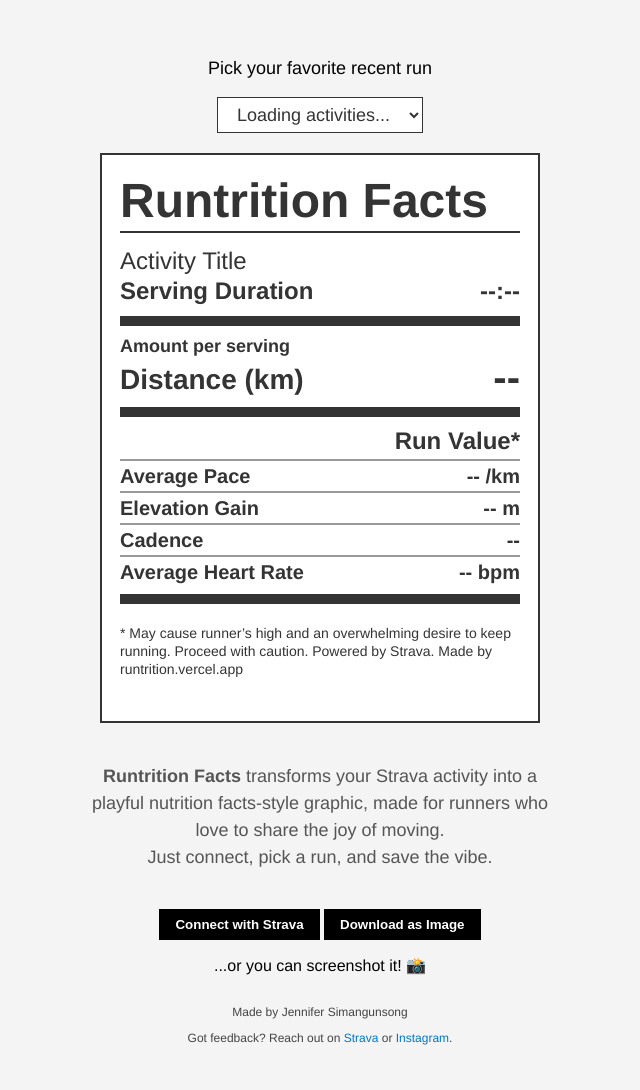
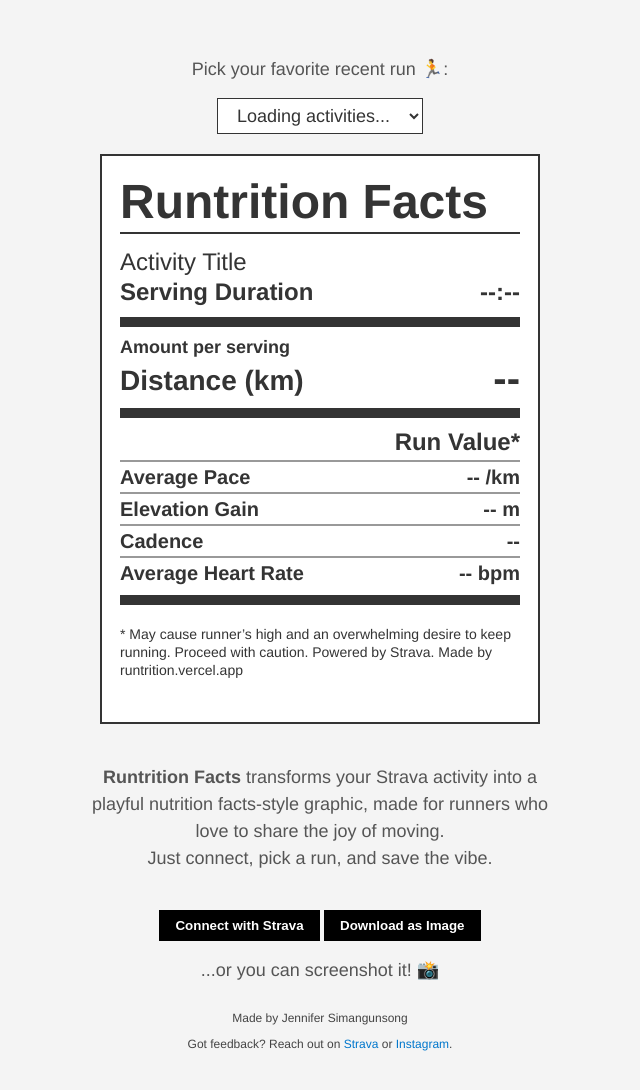
Before and after one commit to songjourney/runtrition-facts, a plain HTML site: page index.html in a window 1280 px wide. Shown: the whole page, without its empty margins (320-960 px from the left). Drawn offline with nearby package versions, Linux system fonts and the light colour scheme.

Commit message:
make it more aesthetically organized

```diff
--- a/index.html
+++ b/index.html
@@ -9,7 +9,7 @@
 </head>
 <body>
     <div class="recent_activities">
-        <p>Pick your favorite recent run</p>
+        <p>Pick your favorite recent run 🏃:</p>
     </div>
     <select id="activity-select">
         <option>Loading activities...</option>
--- a/style.css
+++ b/style.css
@@ -177,9 +177,15 @@ button {
   }
 
 .recent_activities{
-    font-family: Helvetica;
     font-size: 18px;
+    color: #555;
 }
+
+.screenshot-tip{
+    font-size: 18px;
+    color: #555;
+}
+
 
 .footer-section {
     margin-top: 30px;
```
